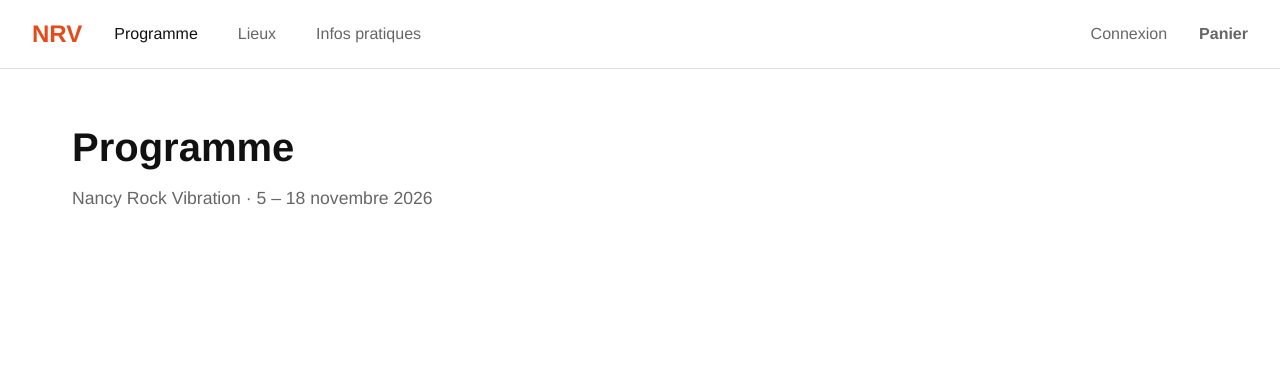
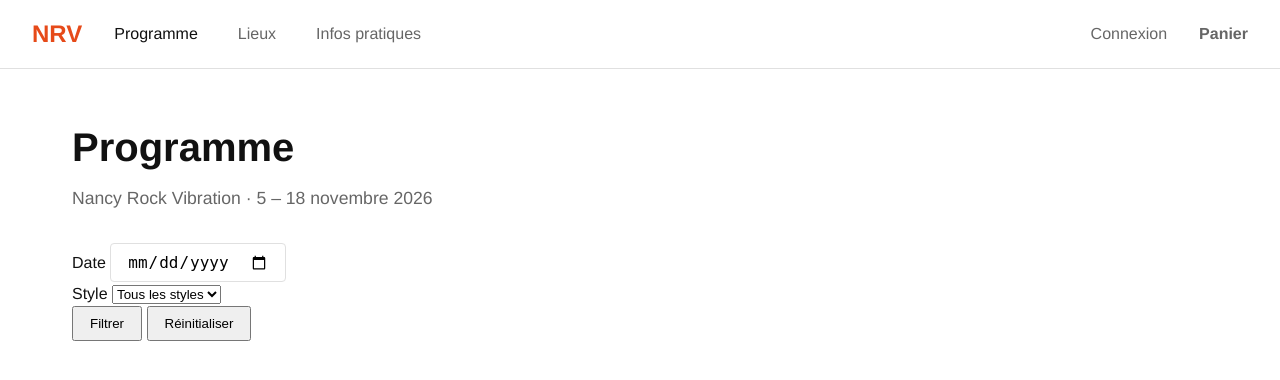
Before and after one commit to nacimeoo/SAE-Atelier-1, a PHP site: page /front/public/index.html in a window 1280 px wide. Shown: the top 380 px of the page. Run offline with PHP 8.4, Linux system fonts and the light colour scheme; style sheets or scripts are compiled from the project's sources.

Commit message:
ajout des deux filtre date et style

```diff
--- a/NRV/app/config/bootstrap.php
+++ b/NRV/app/config/bootstrap.php
@@ -14,6 +14,9 @@ $builder->addDefinitions(__DIR__ . '/api.php');
 $c=$builder->build();
 $app = AppFactory::createFromContainer($c);
 $app->addBodyParsingMiddleware();
+$app->add(function ($request, $handler) {
+    return $handler->handle($request)->withHeader('Access-Control-Allow-Origin', '*');
+});
 $app->addErrorMiddleware(true, true, true);
 
 $routes = require __DIR__ . '/routes.php';
--- a/NRV/app/config/routes.php
+++ b/NRV/app/config/routes.php
@@ -3,11 +3,13 @@ declare(strict_types=1);
 
 use nrv\adapters\actions\GetSoireeAction;
 use nrv\adapters\actions\GetSpectacleAction;
+use nrv\adapters\actions\GetStylesAction;
 
 return function (\Slim\App $app): \Slim\App {
 
     $app->get('/soirees/{id}', GetSoireeAction::class)->setName('soiree');
     $app->get('/spectacles', GetSpectacleAction::class)->setName('spectacles');
+    $app->get('/styles', GetStylesAction::class)->setName('styles');
 
     return $app;
 };
--- a/NRV/app/config/services.php
+++ b/NRV/app/config/services.php
@@ -10,6 +10,7 @@ use nrv\application\ports\api\ServiceSpectacleInterface;
 use nrv\application\ports\spi\SpectacleRepositoryInterface;
 use nrv\application\usecases\ServiceSpectacle;
 use Psr\Container\ContainerInterface;
+use nrv\adapters\actions\GetStylesAction;
 
 return [
     'nrv.pdo' => function (ContainerInterface $c) {
@@ -39,4 +40,8 @@ return [
     SpectacleRepositoryInterface::class => function (ContainerInterface $c) {
         return new SpectacleRepository($c->get('nrv.pdo'));
     },
+
+    GetStylesAction::class => function (ContainerInterface $c) {
+        return new GetStylesAction($c->get(ServiceSpectacleInterface::class));
+    },
 ];
--- a/NRV/app/src/application/ports/api/ServiceSpectacleInterface.php
+++ b/NRV/app/src/application/ports/api/ServiceSpectacleInterface.php
@@ -8,4 +8,5 @@ use nrv\application\dto\SpectacleDTO;
 interface ServiceSpectacleInterface
 {
     public function listerSpectacles(?string $date = null, ?string $style = null): array;
+    public function listerStyles(): array;
 }
--- a/NRV/app/src/application/ports/spi/SpectacleRepositoryInterface.php
+++ b/NRV/app/src/application/ports/spi/SpectacleRepositoryInterface.php
@@ -8,4 +8,5 @@ use toubilib\domain\entities\Spectacle;
 interface SpectacleRepositoryInterface
 {
     public function findAll(?string $date = null, ?string $style = null): array;
+    public function findStyle(): array;
 }
--- a/NRV/app/src/application/usecases/ServiceSpectacle.php
+++ b/NRV/app/src/application/usecases/ServiceSpectacle.php
@@ -34,4 +34,9 @@ class ServiceSpectacle implements ServiceSpectacleInterface
         }
         return $dto;
     }
+
+    public function listerStyles(): array
+    {
+        return $this->repository->findStyle();
+    }
 }
--- a/NRV/front/public/index.html
+++ b/NRV/front/public/index.html
@@ -31,8 +31,27 @@
         </header>
 
         <section id="spectacles-section">
+            <div class="page-header">
+                <div class="filters">
+                    <div class="filter-group">
+                        <label for="date-filter">Date</label>
+                        <input type="date" id="date-filter" style="padding: 0.5rem 1rem; border: 1px solid #e0e0e0; border-radius: 4px; font-size: 1rem;">
+                    </div>
+
+                    <div class="filter-group">
+                        <label for="style-filter">Style</label>
+                        <select id="style-filter">
+                            <option value="">Tous les styles</option>
+                        </select>
+                    </div>
+
+                    <div class="filter-group" style="justify-content: flex-end; flex-direction: row;">
+                        <button id="apply-filters" style="cursor: pointer; padding: 0.5rem 1rem;">Filtrer</button>
+                        <button id="reset-filters" style="cursor: pointer; padding: 0.5rem 1rem;">Réinitialiser</button>
+                    </div>
+                </div>
+            </div>
             <div id="spectacles-grid" class="grid-container">
-                <!-- js remplit tout seul automatiquement -->
             </div>
         </section>
 
```
Also changed, not shown: NRV/app/src/adapters/actions/GetSpectacleAction.php (+14 -2 lines), NRV/app/src/adapters/actions/GetStylesAction.php (added, +27 -0 lines), NRV/app/src/adapters/persistence/SpectacleRepository.php (+10 -2 lines), NRV/README.md, NRV/documents/model_donnee.png (deleted), NRV/documents/modele_domaine_metier.png (added), NRV/front/public/js/app.js, NRV/front/public/scss/style.scss (line endings or trailing spaces).
